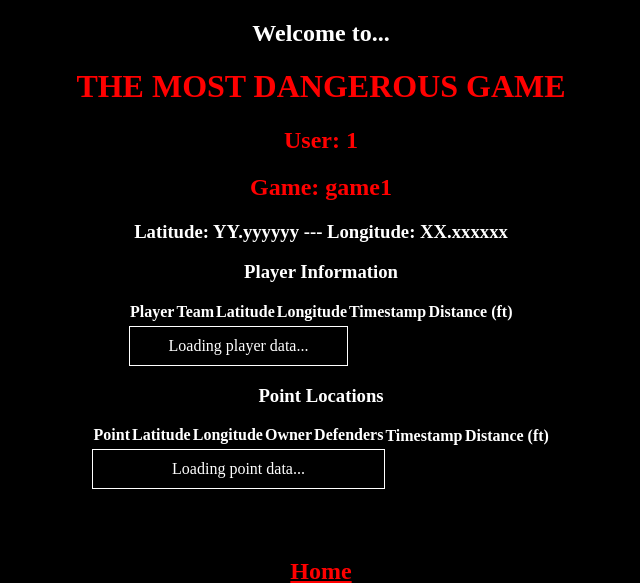
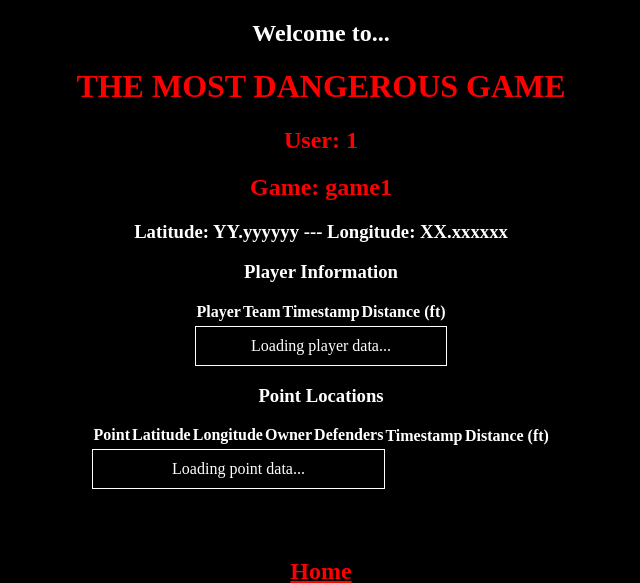
Before and after one commit to Peyton3995/themostdangerousgame, a Flask app: a page that uses templates/join.html in a window 1280 px wide. Shown: the top 583 px of the page, without its empty margins (319-959 px from the left). Run offline with Flask 3, Linux system fonts and the light colour scheme.

Commit message:
remove lat and long on display and join views to reduce clutter

```diff
--- a/main.py
+++ b/main.py
@@ -1,6 +1,9 @@
 from flask import Flask, request, jsonify, render_template
+from apscheduler.schedulers.background import BackgroundScheduler
 from flask_cors import CORS
 import sqlite3
+
+import time
 
 app = Flask(__name__)
 CORS(app)
@@ -369,6 +372,21 @@ def delete_team(team_id):
     return jsonify({"message": f"Deleted team id: '{team_id}'"}), 200
 
 
+# --- Automated Jobs ---
+
+def passive_score():
+    conn = get_db_connection()
+    rows = conn.execute("SELECT * FROM games").fetchall()
+    conn.commit()
+    conn.close()
+    games = [dict(row) for row in rows]
+
+
+
+scheduler = BackgroundScheduler()
+scheduler.add_job(passive_score, 'interval', seconds=10)
+scheduler.start()
+
 if __name__ == "__main__":
     init_db()
     app.run(debug=True)
--- a/requirements.txt
+++ b/requirements.txt
@@ -1,3 +1,4 @@
 flask==3.0.3
 gunicorn==23.0.0
 flask-cors==5.0.0
+apscheduler==3.11.1
--- a/static/gameDisplay.js
+++ b/static/gameDisplay.js
@@ -30,8 +30,6 @@ async function loadGamePositions() {
                 row.innerHTML = `
                     <td>${p.user_id}</td>
                     <td>${p.team_id}</td>
-                    <td>${p.latitude}</td>
-                    <td>${p.longitude}</td>
                     <td>${p.timestamp}</td>
                     <td><a href="https://themostdangerousgame.net/join/${game_id}/${p.user_id}">  Use  </a></td>
                 `;
--- a/static/joinGame.js
+++ b/static/joinGame.js
@@ -86,8 +86,6 @@ async function loadGamePositions() {
                         row.innerHTML = `
                         <td>${p.user_id}</td>
                         <td>${p.team_id}</td>
-                        <td>${p.latitude}</td>
-                        <td>${p.longitude}</td>
                         <td>${p.timestamp}</td>
                         <td>${distanceInFeet(user_latitude, user_longitude, p.latitude, p.longitude)}</td>
                         `;
--- a/templates/display.html
+++ b/templates/display.html
@@ -35,8 +35,6 @@
                 <tr>
                     <th>Player</th>
                     <th>Team</th>
-                    <th>Latitude</th>
-                    <th>Longitude</th>
                     <th>Timestamp</th>
                     <th>-- * --</th>
                 </tr>
--- a/templates/join.html
+++ b/templates/join.html
@@ -35,8 +35,6 @@
                 <tr>
                     <th>Player</th>
                     <th>Team</th>
-                    <th>Latitude</th>
-                    <th>Longitude</th>
                     <th>Timestamp</th>
                     <th>Distance (ft)</th>
                 </tr>
```
Also changed, not shown: game.db.
